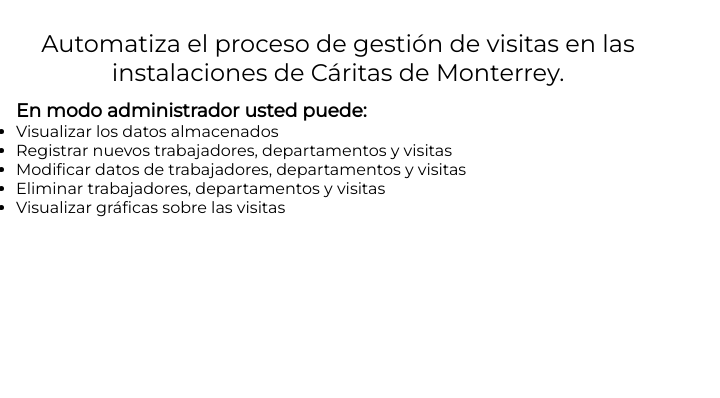
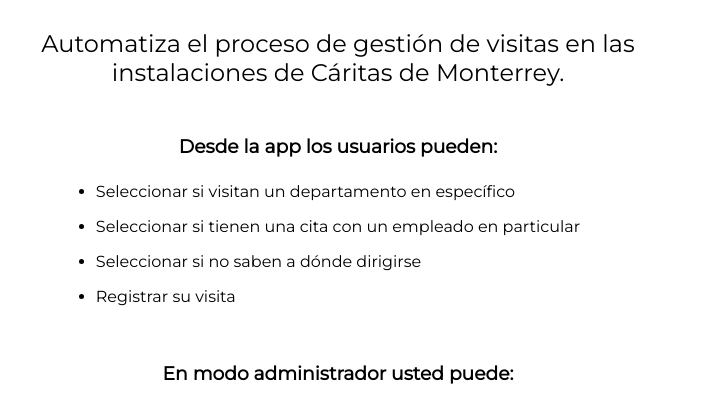
Before and after one commit to louloubadillo/VisitAPI, a website: page static/adminIndex.html in a window 1280 px wide. Shown: the part 326-724 px from the top of the page, 0-720 px from the left. Drawn offline with Linux system fonts and the light colour scheme.

Commit message:
modify characteristics

```diff
--- a/static/adminIndex.html
+++ b/static/adminIndex.html
@@ -27,8 +27,13 @@
             <div class="proposito">
                 <h2>Automatiza el proceso de gestión de visitas en las instalaciones de Cáritas de Monterrey.</h2>
             </div>
-            <div class="caracteristicas">
+            <div class="caract">
+                <h3>Desde la app los usuarios pueden:</h3>
                 <ul>
+                    <li>Seleccionar si visitan un departamento en específico</li>
+                    <li>Seleccionar si tienen una cita con un empleado en particular </li>
+                    <li>Seleccionar si no saben a dónde dirigirse</li>
+                    <li>Registrar su visita</li>
                 </ul>
             </div>
             <div class="admin">
--- a/static/style.css
+++ b/static/style.css
@@ -143,6 +143,54 @@
     color: white;
 }
 
+.admin{
+    display: flex;
+    flex-direction: column;
+    margin: 4vh 0;
+    align-items: center;
+    justify-content: center;
+}
+
+.admin h3{
+    margin: 2vh 0;
+}
+
+.admin ul{
+    margin: 0;
+    display: flex;
+    flex-direction: column;
+}
+
+.admin li{
+    margin: 1vh 0;
+    text-align: left;
+    border-radius: 10px;
+}
+
+.caract{
+    display: flex;
+    flex-direction: column;
+    margin: 4vh 0;
+    align-items: center;
+    justify-content: center;
+}
+
+.caract h3{
+    margin: 2vh 0;
+}
+
+.caract ul{
+    margin: 0;
+    display: flex;
+    flex-direction: column;
+}
+
+.caract li{
+    margin: 1vh 0;
+    text-align: left;
+    border-radius: 10px;
+}
+
 @media screen and (max-width: 800px) {
     html{
         width: 100%;
```
Also changed, not shown: static/graficas.html (+12 -2 lines), static/index.html (+6 -1 lines), static/datos.html (line endings or trailing spaces).
